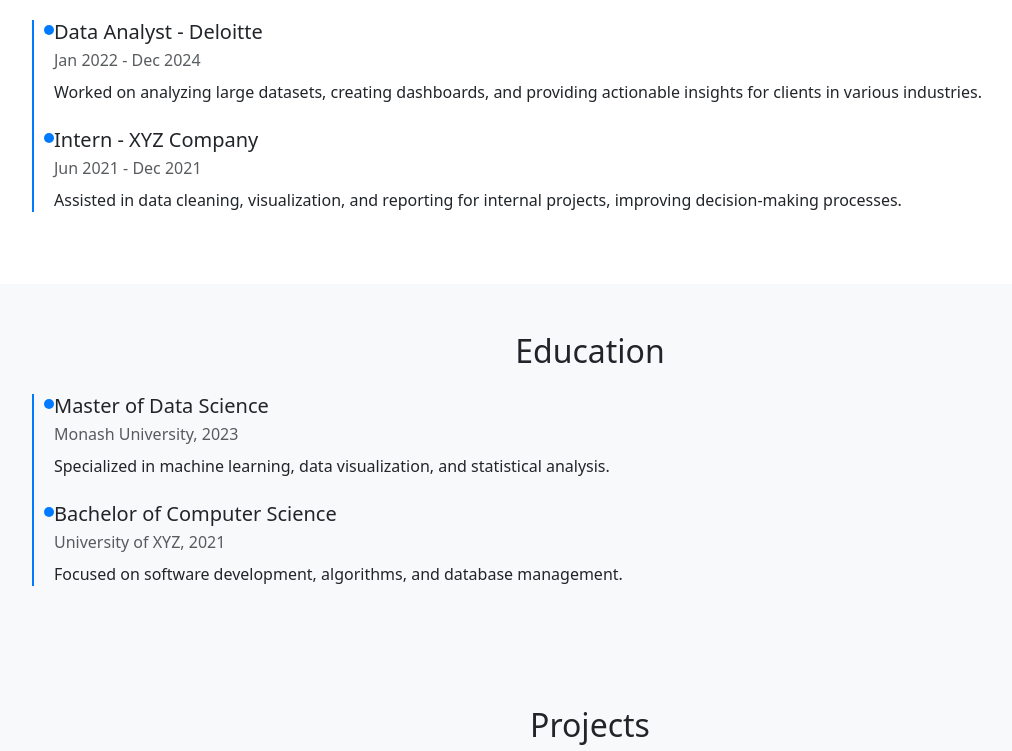
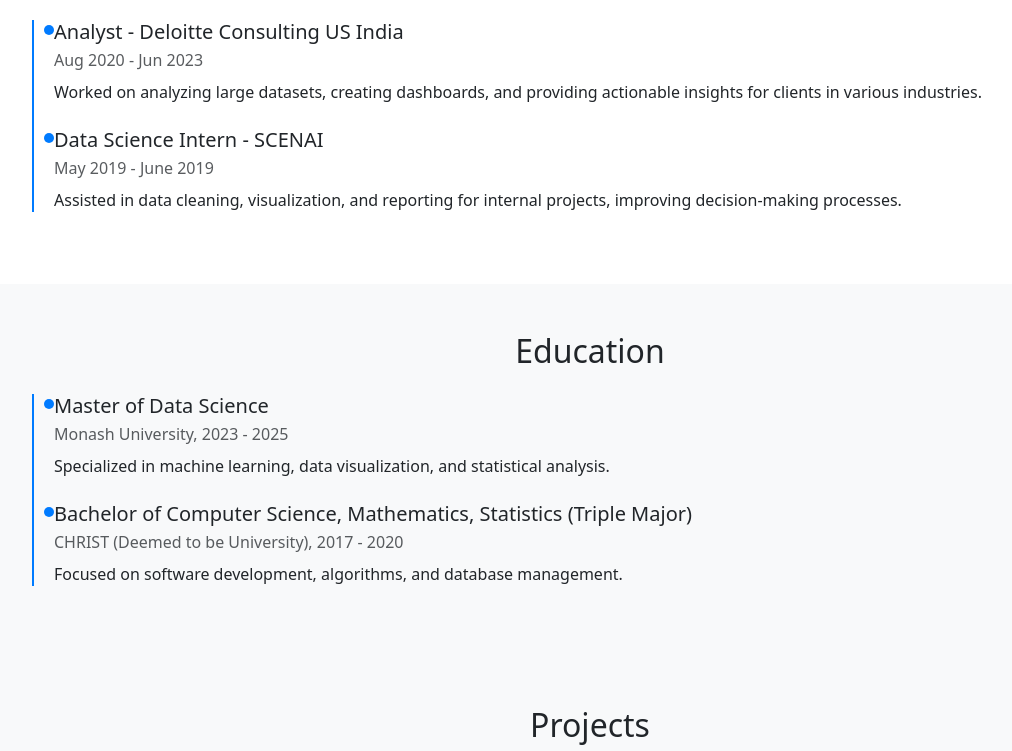
Before and after one commit to jee14k/jeevankoshy.github.io, a plain HTML site: page index.html in a window 1280 px wide. Shown: the part 624-1375 px from the top of the page, without its empty margins (50-1062 px from the left). Drawn offline with nearby package versions, Linux system fonts and the light colour scheme.

Commit message:
Update experience and education sections in portfolio

```diff
--- a/index.html
+++ b/index.html
@@ -51,13 +51,13 @@
       <h2 class="text-center mb-4">Experience</h2>
       <div class="timeline">
         <div class="timeline-item mb-4">
-          <h5 class="mb-1">Data Analyst - Deloitte</h5>
-          <p class="text-muted mb-2">Jan 2022 - Dec 2024</p>
+          <h5 class="mb-1">Analyst - Deloitte Consulting US India </h5>
+          <p class="text-muted mb-2">Aug 2020 - Jun 2023</p>
           <p>Worked on analyzing large datasets, creating dashboards, and providing actionable insights for clients in various industries.</p>
         </div>
         <div class="timeline-item mb-4">
-          <h5 class="mb-1">Intern - XYZ Company</h5>
-          <p class="text-muted mb-2">Jun 2021 - Dec 2021</p>
+          <h5 class="mb-1">Data Science Intern - SCENAI</h5>
+          <p class="text-muted mb-2">May 2019 - June 2019</p>
           <p>Assisted in data cleaning, visualization, and reporting for internal projects, improving decision-making processes.</p>
         </div>
       </div>
@@ -71,12 +71,12 @@
       <div class="timeline">
         <div class="timeline-item mb-4">
           <h5 class="mb-1">Master of Data Science</h5>
-          <p class="text-muted mb-2">Monash University, 2023</p>
+          <p class="text-muted mb-2">Monash University, 2023 - 2025</p>
           <p>Specialized in machine learning, data visualization, and statistical analysis.</p>
         </div>
         <div class="timeline-item mb-4">
-          <h5 class="mb-1">Bachelor of Computer Science</h5>
-          <p class="text-muted mb-2">University of XYZ, 2021</p>
+          <h5 class="mb-1">Bachelor of Computer Science, Mathematics, Statistics (Triple Major)</h5>
+          <p class="text-muted mb-2">CHRIST (Deemed to be University), 2017 - 2020</p>
           <p>Focused on software development, algorithms, and database management.</p>
         </div>
       </div>
```
